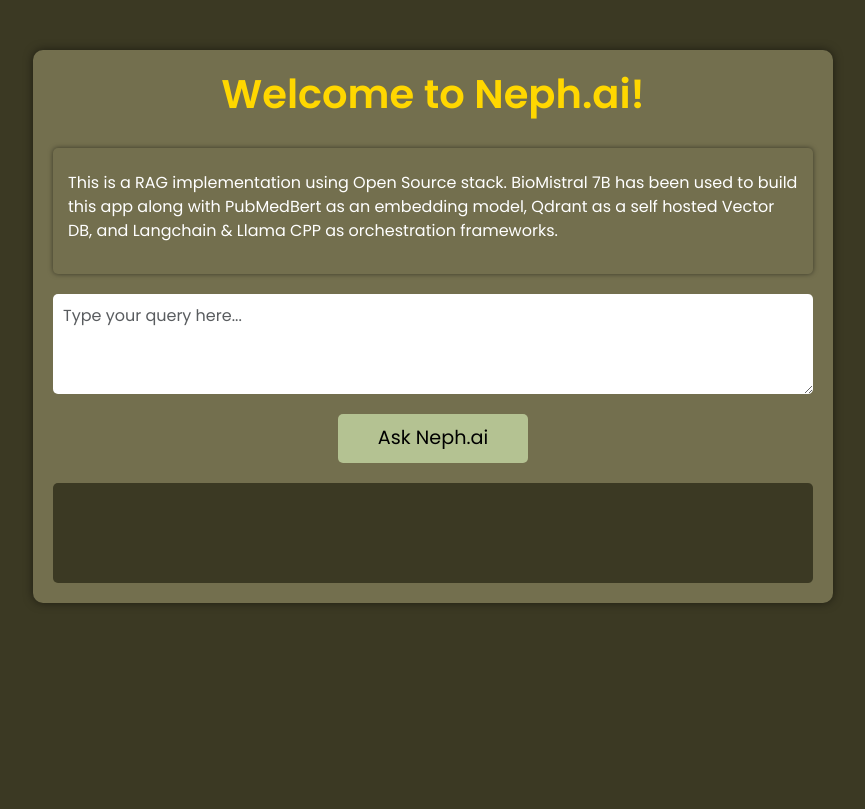
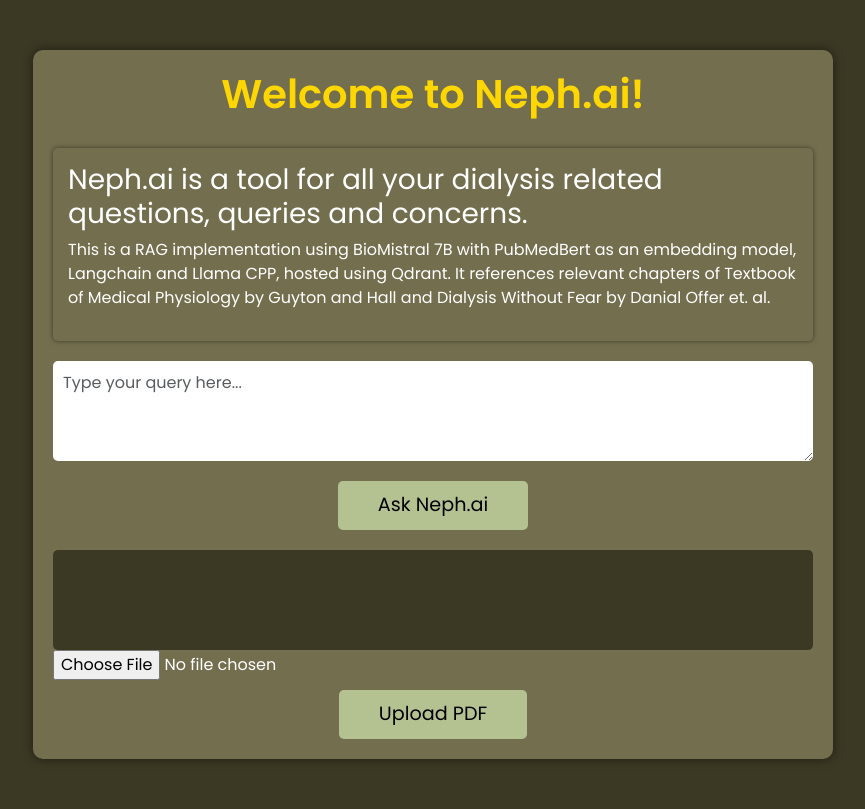
Before and after one commit to mallickhiba/2024-AI-Challenge-Neph.ai, a FastAPI app: page / in a window 1280 px wide. Shown: the whole page, without its empty margins (207-1072 px from the left). Before the commit the page ends 604 px from the top, so only its background shows below. Run offline with FastAPI, Linux system fonts and the light colour scheme; some libraries are stand-ins or nearby versions.

Commit message:
adding upload functionality

```diff
--- a/app.py
+++ b/app.py
@@ -2,7 +2,7 @@
 from langchain_community.llms import LlamaCpp
 from langchain.chains import RetrievalQA
 from langchain_community.embeddings import SentenceTransformerEmbeddings
-from fastapi import FastAPI, Request, Form, Response
+from fastapi import FastAPI, Request, Form, File, UploadFile
 from fastapi.responses import HTMLResponse
 from fastapi.templating import Jinja2Templates
 from fastapi.staticfiles import StaticFiles
--- a/ingest.py
+++ b/ingest.py
@@ -24,4 +24,4 @@
     prefer_grpc=False,
     collection_name="vector_db"
 )
-print("Vector DB Successfully Created!")
+print("Vector DB created!")
--- a/templates/index.html
+++ b/templates/index.html
@@ -75,8 +75,8 @@
         <h1 class="chat-heading">Welcome to Neph.ai!</h1>
 
         <div class="about-text">
-            <h3></h3>
-            <p>This is a RAG implementation using Open Source stack. BioMistral 7B has been used to build this app along with PubMedBert as an embedding model, Qdrant as a self hosted Vector DB, and Langchain & Llama CPP as orchestration frameworks.</p>
+            <h3>Neph.ai is a tool for all your dialysis related questions, queries and concerns.</h3>
+            <p>This is a RAG implementation using BioMistral 7B with PubMedBert as an embedding model, Langchain and Llama CPP, hosted using Qdrant. It references relevant chapters of Textbook of Medical Physiology by Guyton and Hall and Dialysis Without Fear by Danial Offer et. al. </p>
         </div>
 
         <div class="row">
@@ -84,6 +84,10 @@
                 <textarea id="userInput" class="form-control chat-input" placeholder="Type your query here..."></textarea>
                 <button id="submitBtn" class="btn chat-button">Ask Neph.ai</button> <!-- Changed button text -->
                 <div id="response" class="chat-response"></div>
+                <form id="uploadForm" enctype="multipart/form-data">
+                    <input type="file" id="fileUpload" name="fileUpload" accept=".pdf">
+                    <button id="uploadBtn" class="btn chat-button">Upload PDF</button>
+                </form>
             </div>
         </div>
     </div>
@@ -113,6 +117,25 @@
             }
         });
 
+        document.getElementById('uploadBtn').addEventListener('click', async function() {
+            var fileInput = document.getElementById('fileUpload');
+            var file = fileInput.files[0];
+            var formData = new FormData();
+            formData.append('file', file);
+            try {
+                const response = await fetch('/upload', {
+                    method: 'POST',
+                    body: formData
+                });
+                if (!response.ok) {
+                    throw new Error('Network response was not ok');
+                }
+                const data = await response.json();
+                console.log(data);
+            } catch (error) {
+                console.error('Error:', error);
+            }
+        });
     </script>
 </body>
 </html>
```
